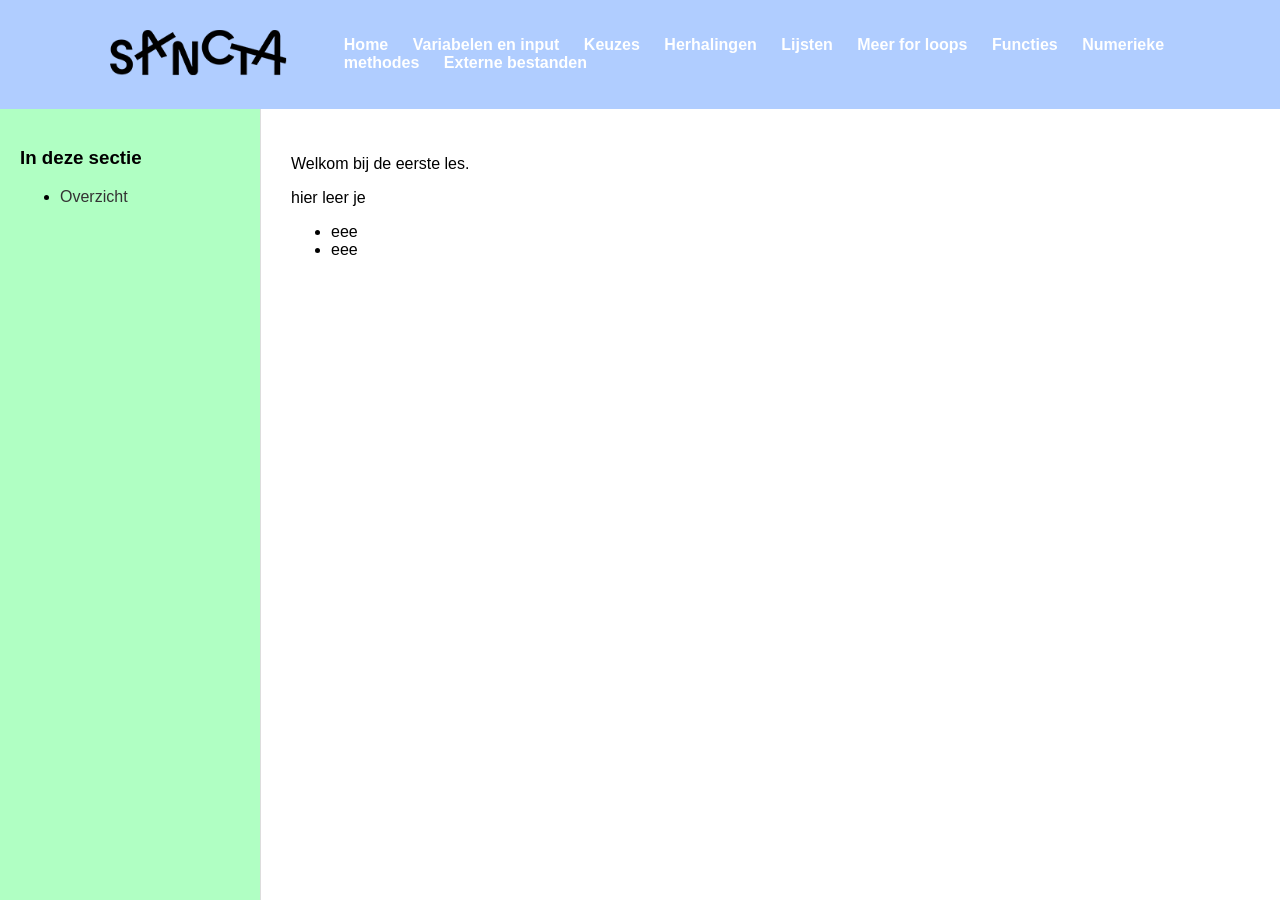
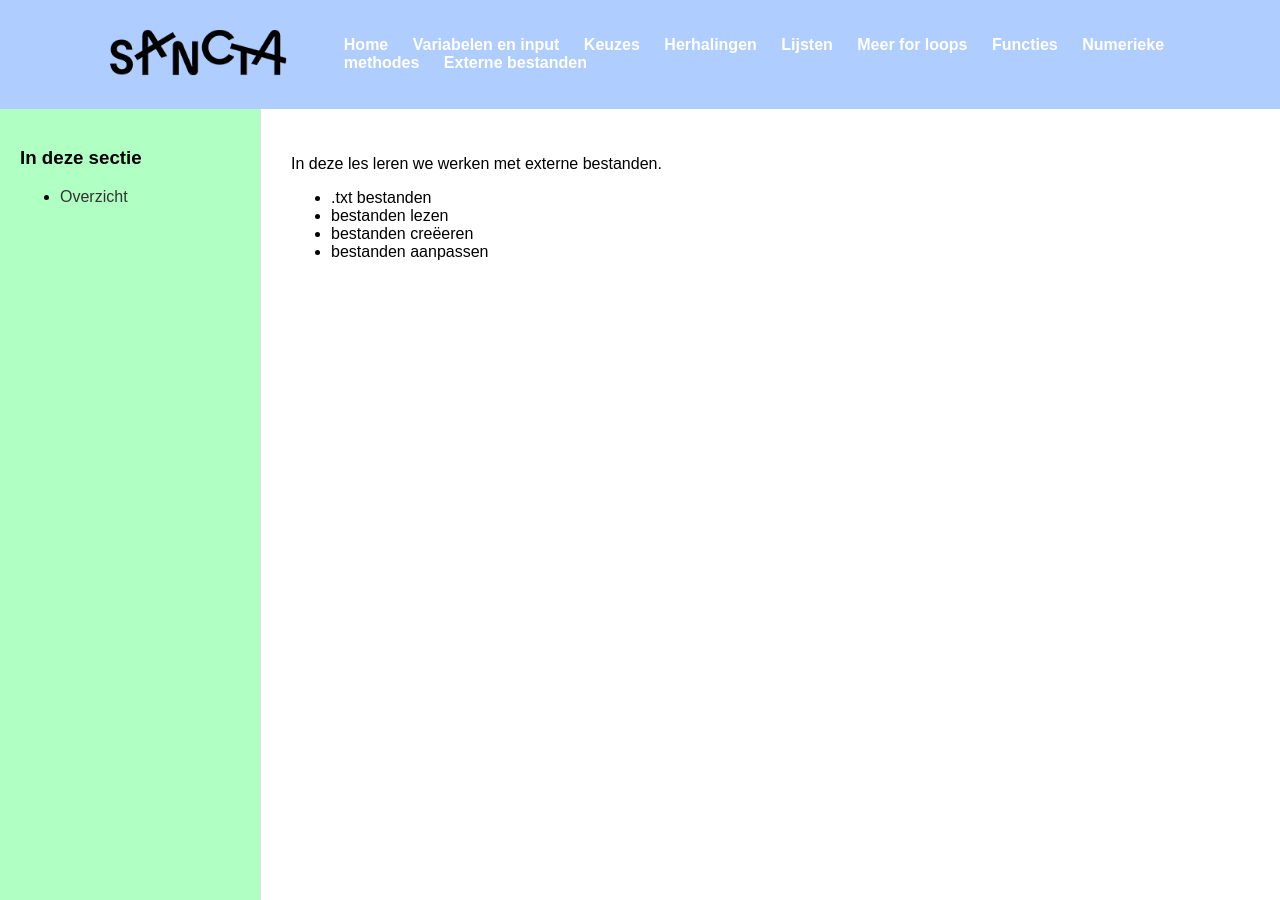
Before and after one commit to milanvandeput/milanvandeput.github.io, a Jekyll site: the page built from Externe bestanden/index.md, in a window 1280 px wide. Built offline with Jekyll 4.4.1, drawn with Linux system fonts in a browser that asks for light colours.

Commit message:
Update index.md

```diff
--- a/Externe bestanden/index.md
+++ b/Externe bestanden/index.md
@@ -3,8 +3,9 @@ layout: default
 title: Overzicht
 ---
 
-Welkom bij de eerste les.
+In deze les leren we werken met externe bestanden.
 
-hier leer je
-- eee
-- eee
+- .txt bestanden
+- bestanden lezen
+- bestanden creëeren
+- bestanden aanpassen
```
